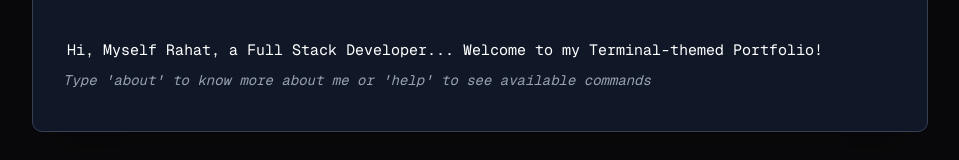
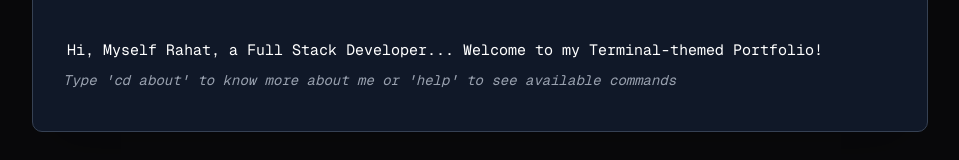
Before and after one commit to rahatsikz/terminal-portfolio, a Next.js app: page / in a window 1280 px wide. Shown: the part 521-681 px from the top of the page, without its empty margins (160-1119 px from the left). Built offline with nearby package versions, Linux system fonts and the light colour scheme.

Commit message:
terminal footer text changed

```diff
--- a/app/(homepage)/_components/tabs/about-section.tsx
+++ b/app/(homepage)/_components/tabs/about-section.tsx
@@ -63,7 +63,7 @@ export default function AboutSection() {
       </div>
 
       <p className='text-gray-400 text-sm italic mt-6'>
-        Type &apos;skills&apos; to see my technical expertise or
+        Type &apos;cd skills&apos; to see my technical expertise or
         &apos;projects&apos; to view my work.
       </p>
     </motion.div>
--- a/app/(homepage)/_components/tabs/home-section.tsx
+++ b/app/(homepage)/_components/tabs/home-section.tsx
@@ -42,7 +42,7 @@ export default function HomeSection() {
         </p>
 
         <p className='text-gray-400 text-sm italic lg:px-4 px-2 mt-2'>
-          Type &apos;about&apos; to know more about me or &apos;help&apos; to
+          Type &apos;cd about&apos; to know more about me or &apos;help&apos; to
           see available commands
         </p>
       </div>
--- a/app/(homepage)/_components/tabs/projects-section.tsx
+++ b/app/(homepage)/_components/tabs/projects-section.tsx
@@ -101,7 +101,7 @@ i7j8k9l 🛡️ Added middleware for enhanced security in Red UI Site`}
       </div>
 
       <p className='text-gray-400 text-sm italic'>
-        Type &apos;contact&apos; to get in touch about collaboration
+        Type &apos;cd contact&apos; to get in touch about collaboration
         opportunities.
       </p>
     </motion.div>
--- a/app/(homepage)/_components/tabs/skills-section.tsx
+++ b/app/(homepage)/_components/tabs/skills-section.tsx
@@ -107,7 +107,7 @@ export default function SkillsSection() {
       </div>
 
       <p className='text-gray-400 text-sm italic'>
-        Type &apos;projects&apos; to see examples of my work or
+        Type &apos;cd projects&apos; to see examples of my work or
         &apos;contact&apos; to get in touch.
       </p>
     </motion.div>
```
